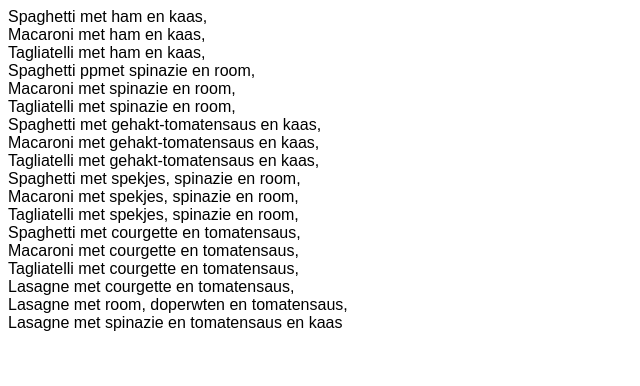
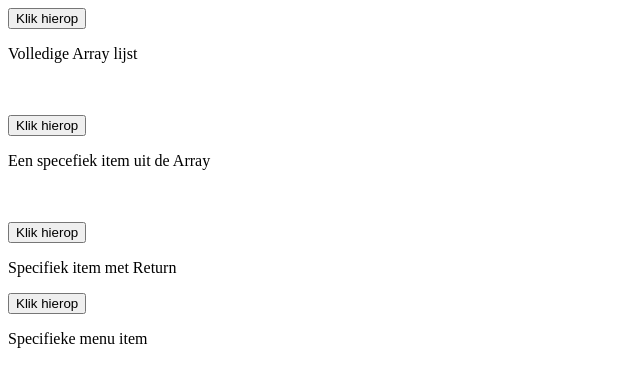
Before and after one commit to MeesPos/functies, a plain HTML site: page index.html in a window 1280 px wide. Shown: the whole page, without its empty margins (0-640 px from the left). Drawn offline with Linux system fonts and the light colour scheme.

Commit message:
Update index.html

```diff
--- a/index.html
+++ b/index.html
@@ -1,13 +1,25 @@
 <!DOCTYPE html>
-<html lang="en">
-<head>
-    <meta charset="UTF-8">
-    <title>Array</title>
-    <link rel="stylesheet" href="style.css">
-</head>
+<html>
+    <head>
+        <title>Functies</title>
+    </head>
 <body>
- <span id="menukaart"></span>
- <span id="numbers"></span>
+
+<button onclick="displayMenu()" value="display whole array">Klik hierop</button>
+<p class="menu-display" id="menu">Volledige Array lijst</p>
+
+<br><br>
+<button onclick="displayMenuSpecific(4)" value="array met argument 4">Klik hierop</button>
+<p class="menu-display" id="menuSpecific">Een specefiek item uit de Array</p>
+
+<br><br>
+
+<button onclick="displayMenuSpecificReturn(4)" value="array met argument 4">Klik hierop</button>
+<p class="menu-display" id="menuSpecificReturn">Specifiek item met Return</p>
+
+<button onclick="displayMenuMeerdere(0)" value="array met argument 4">Klik hierop</button>
+<p class="menu-display" id="menuMeerdere">Specifieke menu item</p>
 <script src="index.js"></script>
+
 </body>
 </html>
```
